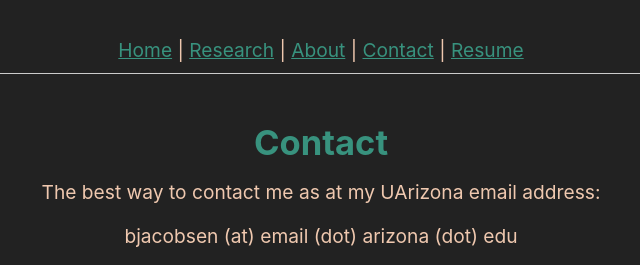
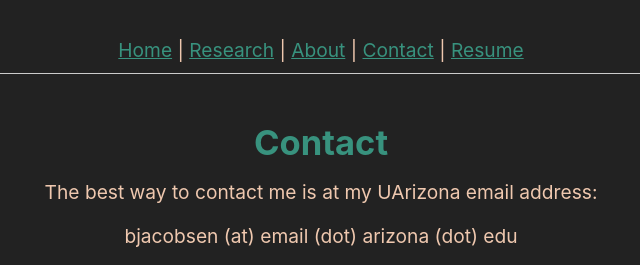
Before and after one commit to ben-jacobsen/ben-jacobsen.github.io, a plain HTML site: page Contact.html in a window 1280 px wide. Shown: the top 265 px of the page, 319-959 px from the left. Drawn offline with Linux system fonts and the light colour scheme.

Commit message:
Fix image

```diff
--- a/Contact.html
+++ b/Contact.html
@@ -20,7 +20,7 @@
 <div id="Contact"><h2 id="Contact" class="header"><a href="#Contact">Contact</a></h2></div>
 
 <p>
-The best way to contact me as at my UArizona email address:
+The best way to contact me is at my UArizona email address:
 </p>
 
 <p>
```
Also changed, not shown: Research.html (+1 -1 lines).
